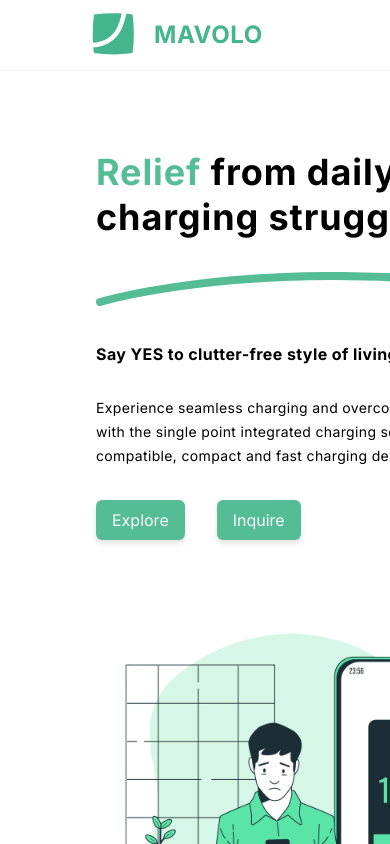
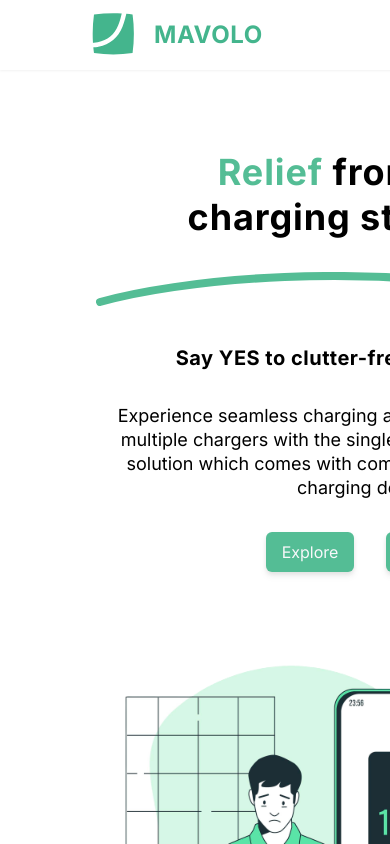
Before and after one commit to admin0717/mavolo_website, a Next.js app: page / in a window 390 px wide. Shown: the top 844 px of the page. Built offline with nearby package versions, Linux system fonts and the light colour scheme.

Commit message:
some bugs solved

```diff
--- a/components/Hero/index.tsx
+++ b/components/Hero/index.tsx
@@ -7,21 +7,24 @@ import type { FC } from "react";
 const Hero: FC = () => {
 	return (
 		<>
-			<header className="mx-24 flex flex-col justify-center items-start space-y-20 lg:space-y-0 lg:space-x-20 mt-20 mb-24 lg:flex-row relative ">
-				<div className="flex flex-col justify-center items-start space-y-8 lg:w-1/2">
-					<div className="font-Inter font-bold lg:text-5xl text-4xl tracking-wide leading-tight">
-					 <span className="text-buttonBG">Relief</span> from daily <br/>charging struggles.
+			<header className="mx-24 flex flex-col justify-center items-start space-y-20 lg:space-y-0 lg:space-x-20 mt-20 mb-24 lg:flex-row relative">
+				<div className="flex flex-col justify-center items-start space-y-8  lg:w-1/2">
+					<div className="font-Inter font-bold lg:text-5xl text-4xl tracking-wide leading-tight text-center md:text-start mx-auto px-auto md:mx-0 md:px-0">
+						<div>
+							<span className="text-buttonBG">Relief</span> from daily <br/>charging struggles.
+						</div>
+
 					</div>
 					<div className="text-center">
 					<Image src={LineRounded} alt="Rounded Line"/>
 					</div>
-					<div className="font-Inter font-bold lg:text-2xl md:text-xl text-md tracking-wide leading-tight">
+					<div className="font-Inter font-bold lg:text-2xl md:text-xl text-xl tracking-wide textleading-tight text-center mx-auto px-auto md:mx-0 md:px-0">
 						Say YES to clutter-free style of living.
 					</div>
-					<div className="font-Inter font-large  text-sm lg:text-md  leading-6 tracking-wide">Experience seamless charging and overcome the hassle of multiple chargers with the single point integrated charging solution which comes with compatible, compact and fast charging design.</div>
-					<div className="flex justify-center items-start space-x-8">
+					<div className="font-Inter font-large  text-lg lg:text-md  leading-6 text-center tracking- md:text-start">Experience seamless charging and overcome the hassle of multiple chargers with the single point integrated charging solution which comes with compatible, compact and fast charging design.</div>
+					<div className="flex justify-center items-start px-auto mx-auto space-x-8 md:mx-0 md:px-0">
 						<Link href="/">
-											<a className="font-Inter font-normal text- md:text-lg   cursor-pointer p-2 rounded-md hover:border-2 hover:bg-primaryBG drop-shadow-md hover:text-buttonBG bg-buttonBG text-buttonText px-4">Explore</a>
+						<a className="font-Inter font-normal text- md:text-lg   cursor-pointer p-2 rounded-md hover:border-2 hover:bg-primaryBG drop-shadow-md hover:text-buttonBG bg-buttonBG text-buttonText px-4">Explore</a>
 						</Link>
 						<Link href="#inquire">
 							<a className="font-Inter font-normal text- md:text-lg   cursor-pointer p-2 rounded-md hover:border-2 hover:bg-primaryBG drop-shadow-md hover:text-buttonBG bg-buttonBG text-buttonText px-4">Inquire</a>
```
